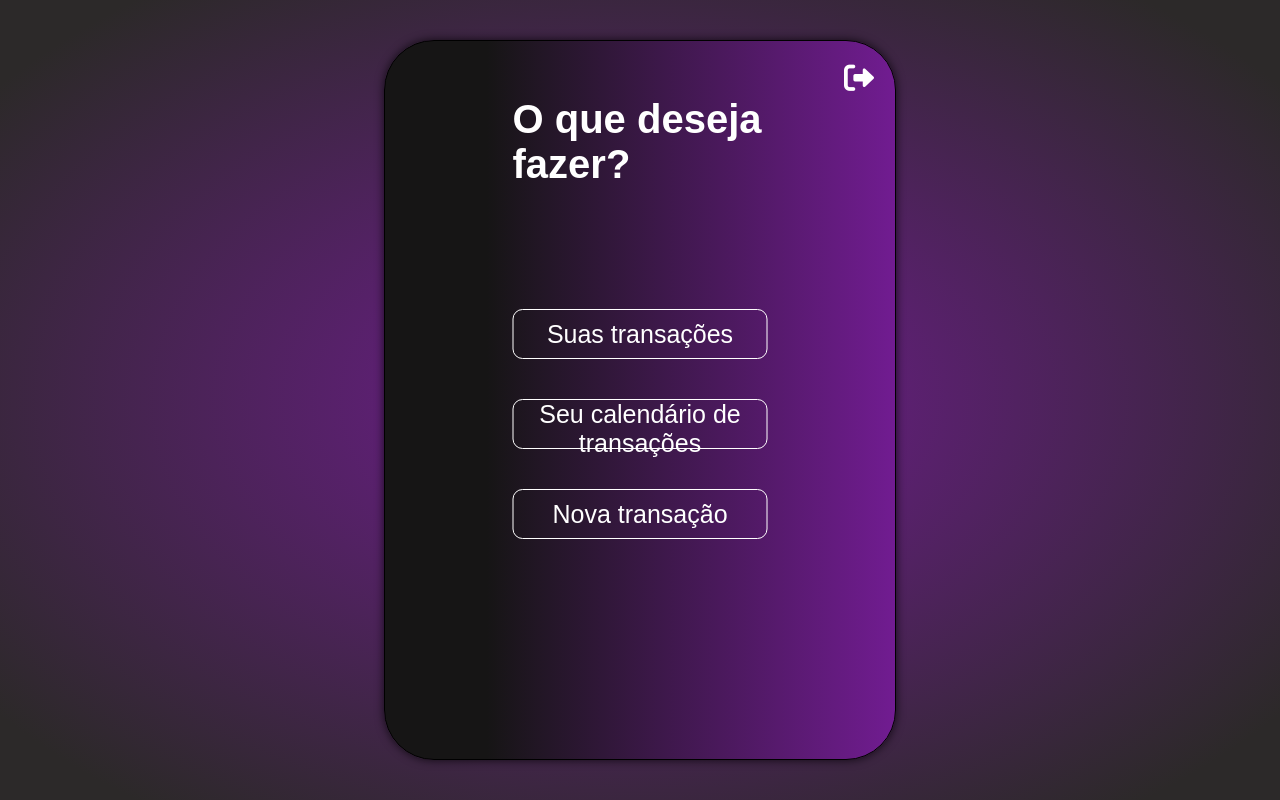
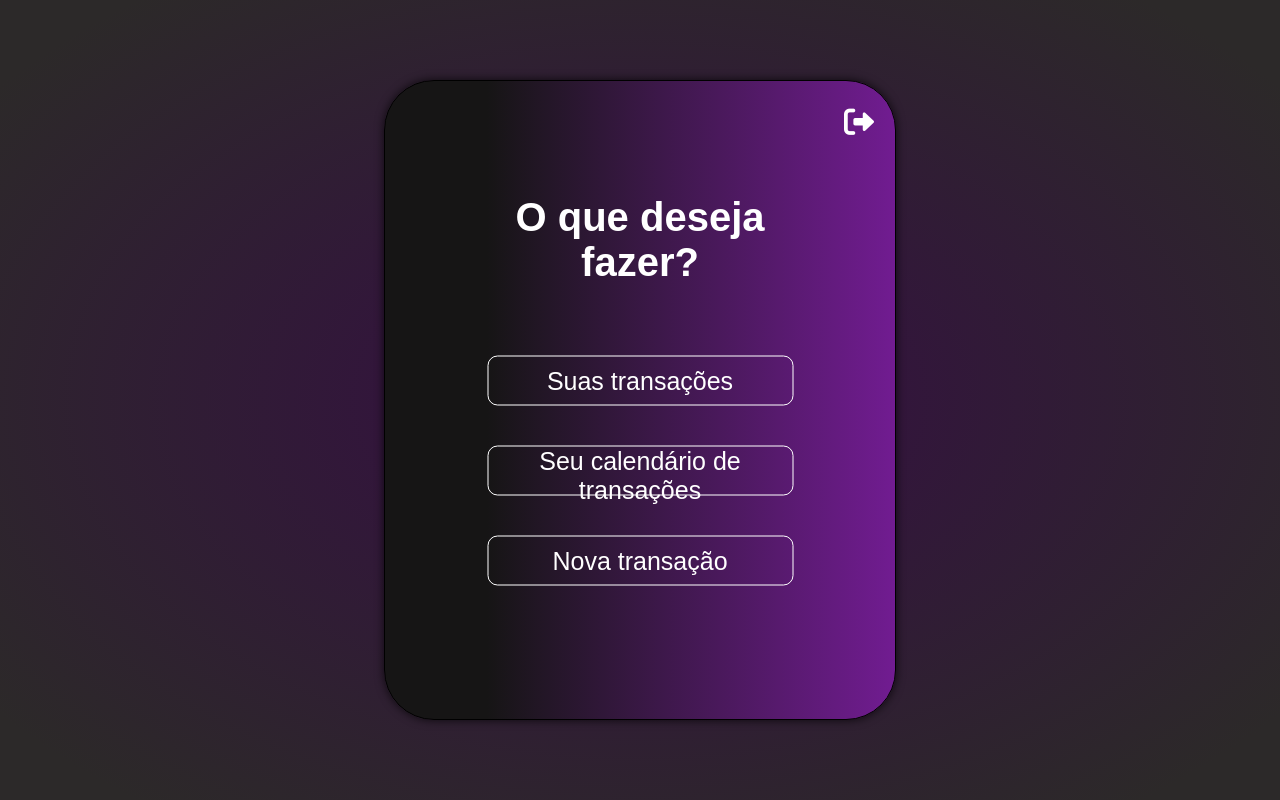
Before and after one commit to CarlosSFr/crud-nodejs, a website: page pages/home/home.html in a window 1280 px wide. Drawn offline with Linux system fonts and the light colour scheme.

Commit message:
versão 1.0.1

```diff
--- a/global.css
+++ b/global.css
@@ -14,7 +14,8 @@ body{
     width: 100vw;
     font-family: "Montserrat", sans-serif;
     color: white;
-    background-image: radial-gradient(#711c91 0.05%, rgb(44, 41, 41) 90%);
+    background-image: radial-gradient(#350d43 0.05%, rgb(44, 41, 41) 90%);
+    /* background-color:#350d43; */
 }
 button:hover{
     background-color: #711c91;
--- a/index.css
+++ b/index.css
@@ -3,7 +3,7 @@
     position: absolute;
     display: flex;
     flex-direction: column;
-    left: 30%;
+    left: 35%;
     transform: translate(-50%, -40%);
     top: 40%;
 }
@@ -18,7 +18,7 @@
     border: 1px solid black;
     box-shadow: 0px 0px 10px 0px rgba(0,0,0,0.75);
     border-radius: 50px;
-    background-image: linear-gradient(to right, rgb(22, 21, 21) 20%, #711c91);
+    background-image: linear-gradient(to right, rgb(22, 21, 21) 30%, #711c91);
 }
 
 h1{
--- a/index.js
+++ b/index.js
@@ -2,6 +2,6 @@ const button = document.getElementById('login');
 
 button.addEventListener('click', () => {
 
-  window.location.href = "/pages/home/home.html"
+    window.location.href = "./pages/home/home.html";
 
 });
--- a/pages/home/home.css
+++ b/pages/home/home.css
@@ -3,7 +3,7 @@
     left: 50%;
     top: 50%;
     transform: translate(-50%, -50%);
-    height: 90%;
+    height: 80%;
     width: 40%;
     border: 1px solid black;
     box-shadow: 0px 0px 10px 0px rgba(0,0,0,0.75);
@@ -14,15 +14,19 @@
 .home-menu{
     position: absolute;
     display: flex;
+    align-items: center;
+    justify-content: center;
+    text-align: center;
     flex-direction: column;
     left: 50%;
     transform: translate(-50%, -50%);
-    top: 40%;
+    top: 50%;
 }
 
 h1{
-    margin-bottom: 40%;
+    margin-bottom: 20%;
     font-size: 40px;
+    width: 140%;
 }
 p{
     font-size: 25px;
@@ -37,12 +41,13 @@ button{
     height: 50px;
     color: white;
     font-size: 16px;
+    width: 120%;
 }
 
 i{
     position: absolute;
     left: 90%;
-    top: 3%;
+    top: 4%;
     font-size: 30px;
     color: white;
 }
```
Also changed, not shown: pages/home/icons/seta.png (deleted).
